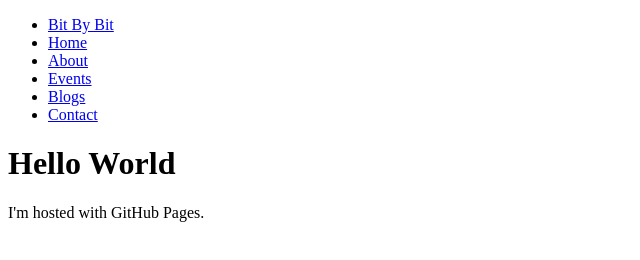
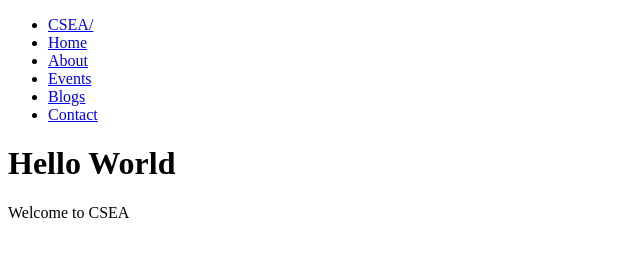
Before and after one commit to Aarriinn09/Ashish-NIT-Goa.github.io, a plain HTML site: page index.html in a window 1280 px wide. Shown: the whole page, without its empty margins (0-640 px from the left). Drawn offline with Linux system fonts and the light colour scheme.

Commit message:
Change title

```diff
--- a/index.html
+++ b/index.html
@@ -18,7 +18,7 @@
         <header>
             <ul class="desk-menu">
                 <div class="brand-name">
-                    <li><a href="#">Bit By Bit</a></li>
+                    <li><a href="#">CSEA/</a></li>
                 </div>
                 <div class="top-right-nav">
                     <li><a href="#">Home</a></li>
@@ -34,6 +34,6 @@
             </ul>
         </header>
 <h1>Hello World</h1>
-<p>I'm hosted with GitHub Pages.</p>
+<p>Welcome to CSEA</p>
 </body>
 </html>
```
